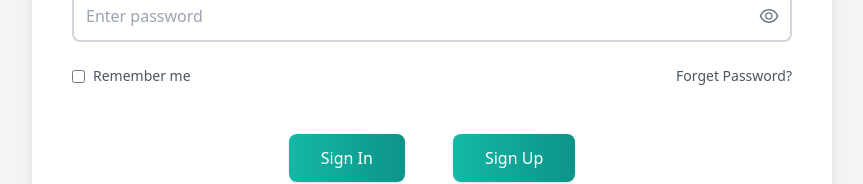
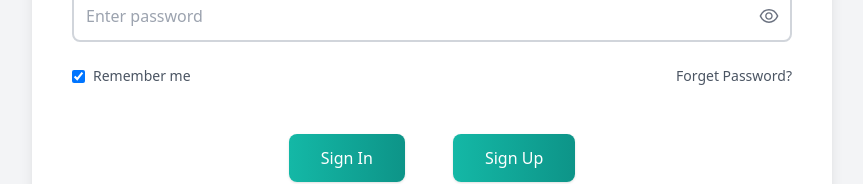
Before and after one commit to EmadAA/Household-Services-Superbase-, a React (Vite) app: page /login in a window 1280 px wide. Shown: the part 426-610 px from the top of the page, without its empty margins (208-1071 px from the left). Built offline with nearby package versions, Linux system fonts and the light colour scheme.

Commit message:
Forget Password Functionality added

```diff
--- a/src/Pages/Login.jsx
+++ b/src/Pages/Login.jsx
@@ -155,7 +155,7 @@ const Login = () => {
         .eq("email", email)
         .maybeSingle();
 
-      // check in technicians table
+      // check in technician table
       const { data: technicianData } = await supabase
         .from("technicians")
         .select("email")
@@ -163,11 +163,11 @@ const Login = () => {
         .maybeSingle();
 
       if (!userData && !technicianData) {
-        alert("This email does not exist in our system.");
+        alert("This email does not exist in our Database.");
         return;
       }
 
-      // If exists → go to Forget password page with email
+      // If exists ,then go to Forget password page with this email
       navigate("/forget-password", {
         state: { email },
       });
@@ -231,7 +231,7 @@ const Login = () => {
             {/* Remember me / Forget password */}
             <div className="flex justify-between items-center text-sm text-gray-600">
               <label className="flex items-center gap-2">
-                <input type="checkbox" name="remember" />
+                <input type="checkbox" checked name="remember" title="It remember you until you logout  !" />
                 Remember me
               </label>
               <button
```
